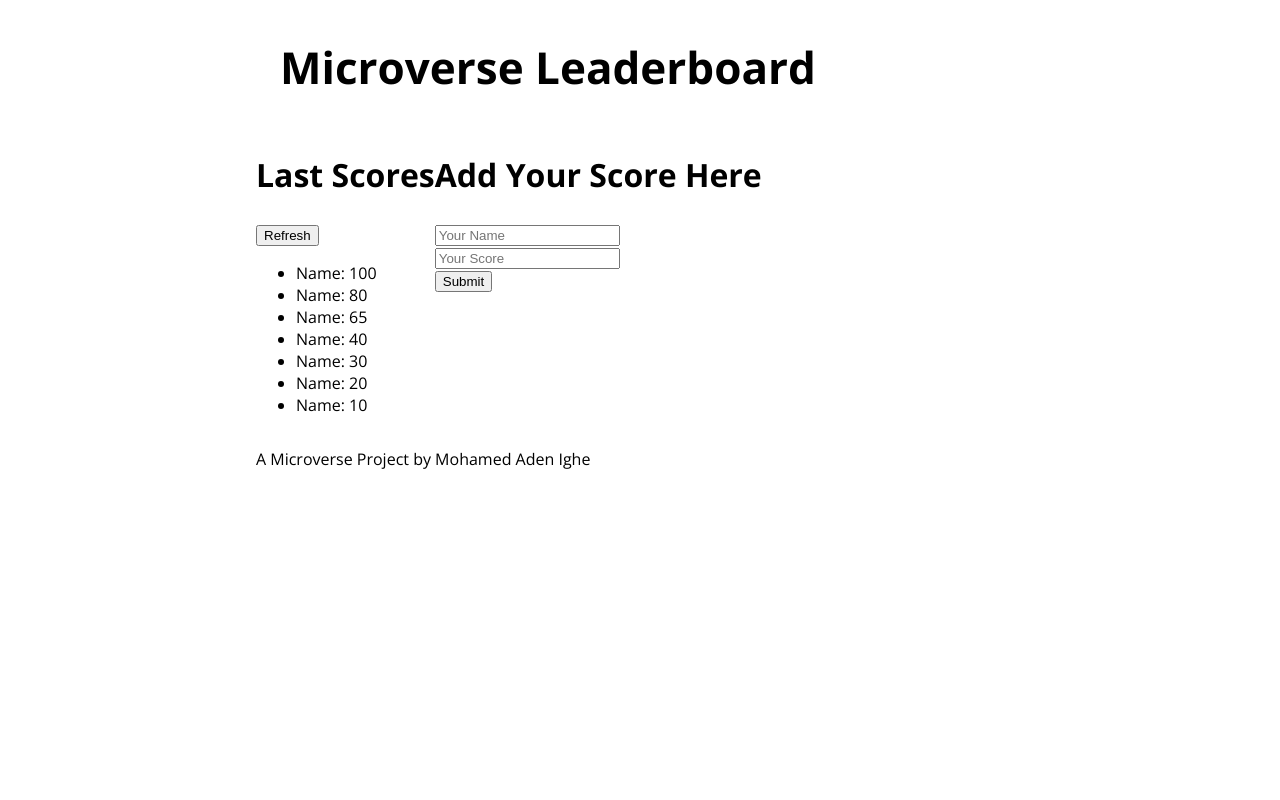
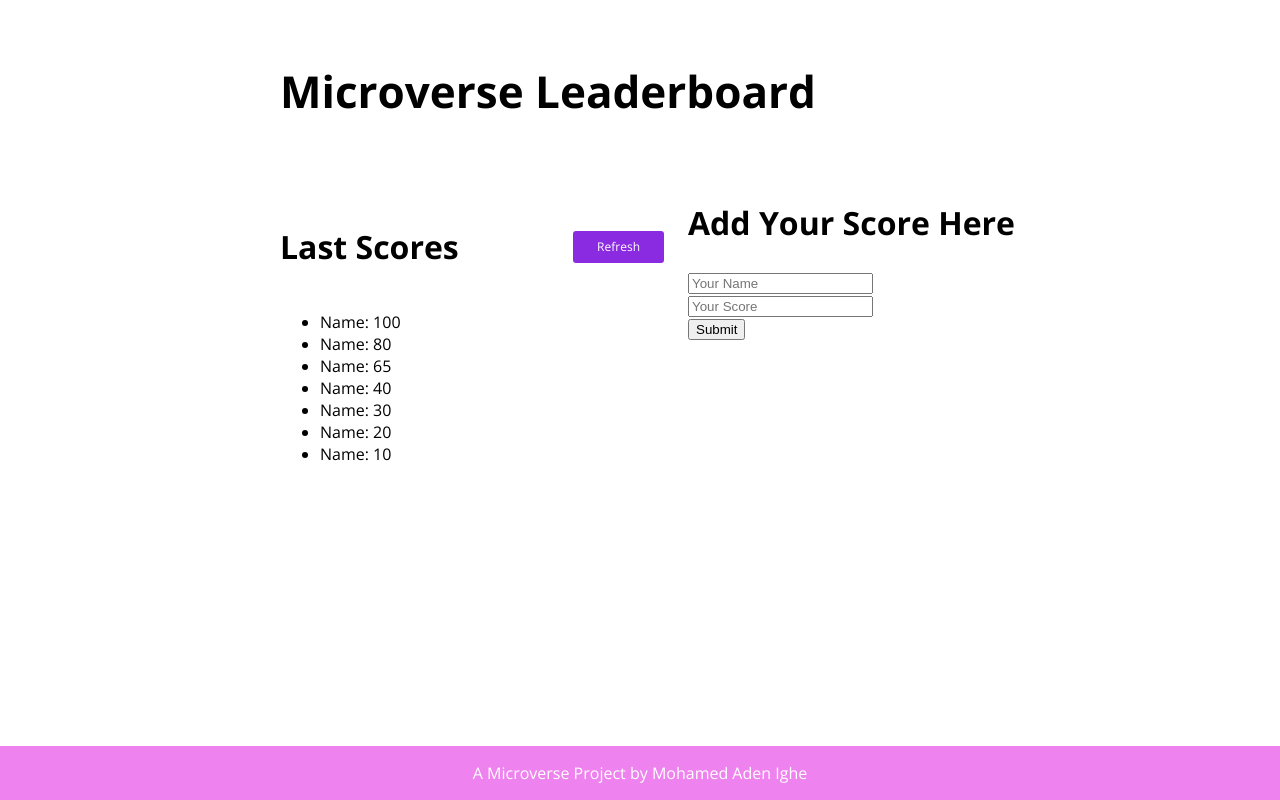
Before and after one commit to katarighe/microverse-leaderboard, a website built with webpack: page src/index.html in a window 1280 px wide. Built offline with nearby package versions, Linux system fonts and the light colour scheme.

Commit message:
Add heading and button

```diff
--- a/src/style.css
+++ b/src/style.css
@@ -11,7 +11,7 @@
 }
 
 h1 {
-  padding: 0 1.5rem;
+  padding: 1.5rem;
   font-size: 2.75rem;
 }
 
@@ -23,3 +23,39 @@
   display: flex;
   flex-direction: row;
 }
+
+.left-class {
+  width: 50%;
+  padding: 1.5rem;
+}
+
+.left-header {
+  display: flex;
+  flex-direction: row;
+  justify-content: space-between;
+}
+
+.button {
+  font-family: 'Open Sans', sans-serif;
+  align-self: center;
+  background-color: blueviolet;
+  height: 2rem;
+  border: none;
+  color: white;
+  padding: 0 1.5rem;
+  text-align: center;
+  font-size: 0.75rem;
+  cursor: pointer;
+  border-radius: 3px;
+}
+
+footer {
+  position: fixed;
+  left: 0;
+  bottom: 0;
+  width: 100%;
+  background-color: violet;
+  color: white;
+  text-align: center;
+  justify-content: center;
+}
```
